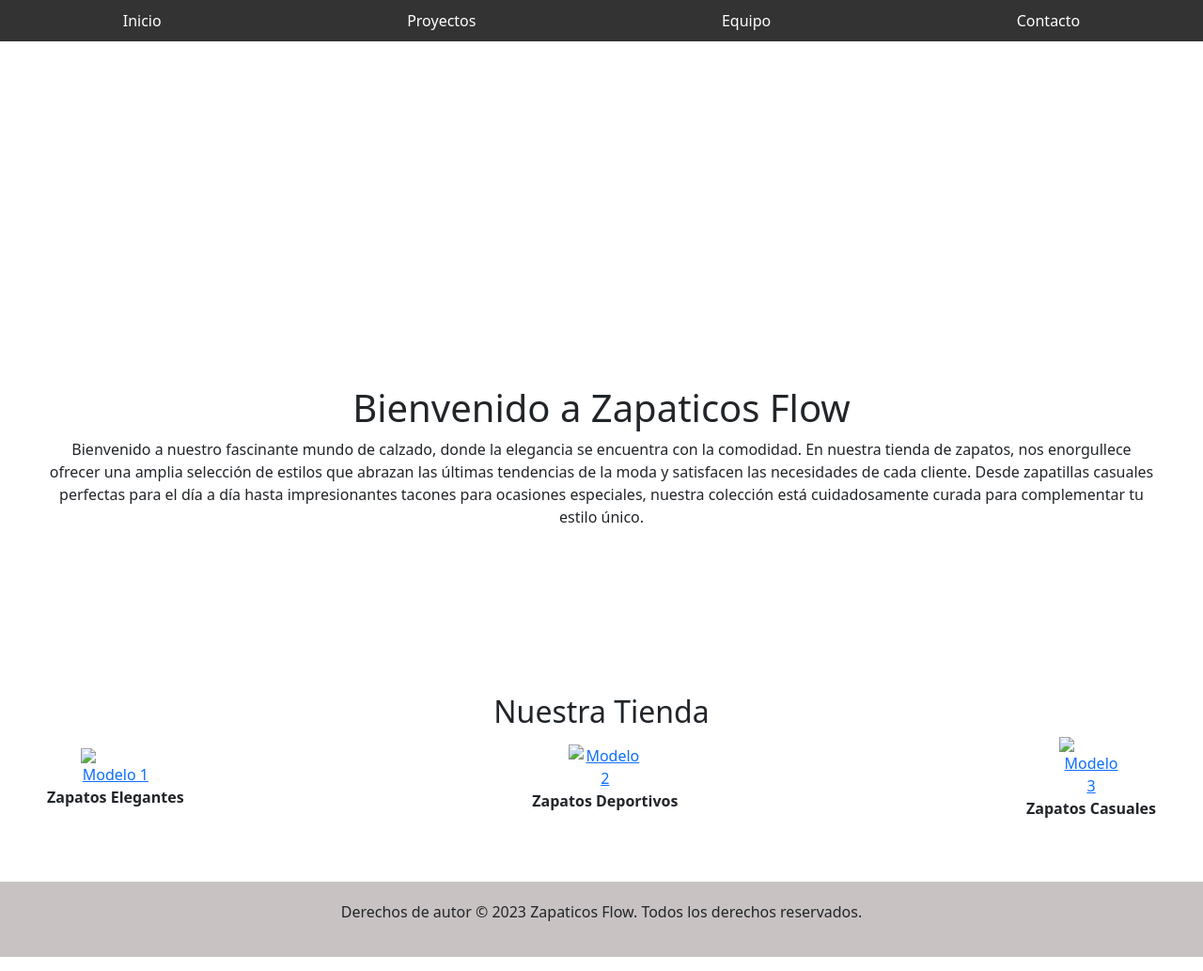
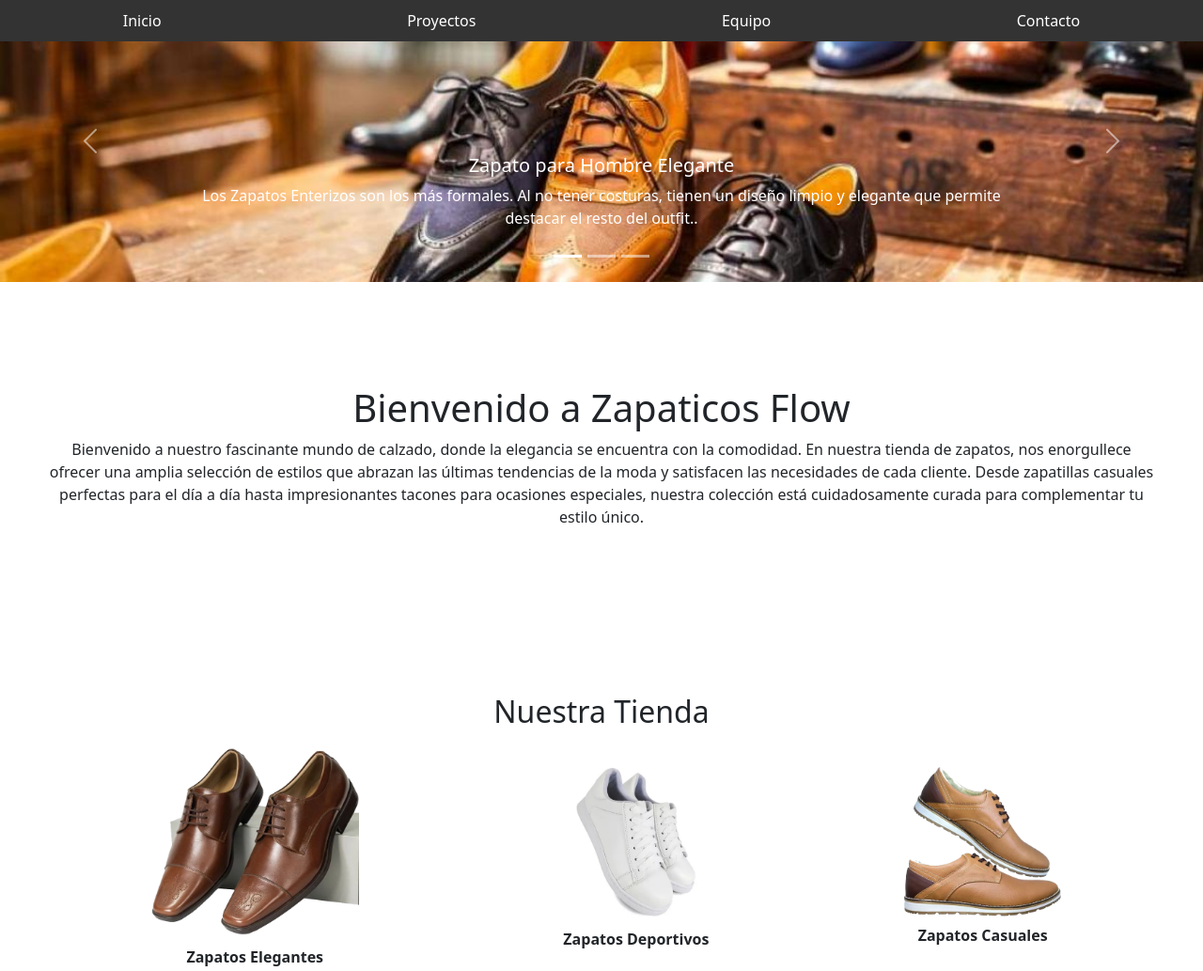
Before and after one commit to orozco21/finalelectiva, a plain HTML site: page index.html in a window 1280 px wide. Shown: the top 1033 px of the page at 94% size. Drawn offline with nearby package versions, Linux system fonts and the light colour scheme; the site is published under a folder, as on GitHub Pages, so addresses that start at the root find nothing.

Commit message:
Update index.html

```diff
--- a/index.html
+++ b/index.html
@@ -25,21 +25,21 @@
       </div>
       <div class="carousel-inner">
         <div class="carousel-item active">
-          <img src="/imagenes/ZAPATO1.jpeg" class="imagen d-block w-100" alt="...">
+          <img src="imagenes/ZAPATO1.jpeg" class="imagen d-block w-100" alt="...">
           <div class="carousel-caption d-none d-md-block">
             <h5>Zapato para Hombre Elegante</h5>
             <p>Los Zapatos Enterizos son los más formales. Al no tener costuras, tienen un diseño limpio y elegante que permite destacar el resto del outfit..</p>
           </div>
         </div>
         <div class="carousel-item">
-          <img src="/imagenes/ZAPATO2.jpg" class="imagen d-block w-100" alt="...">
+          <img src="imagenes/ZAPATO2.jpg" class="imagen d-block w-100" alt="...">
           <div class="carousel-caption d-none d-md-block">
             <h5>Zapato para Hombre Deportivo</h5>
             <p>Zapatos deportivos para hombre. Con un diseño moderno y materiales de alta calidad, nuestros zapatos te ofrecen la comodidad y el rendimiento que necesitas.</p>
           </div>
         </div>
         <div class="carousel-item">
-          <img src="/imagenes/ZAPATO3.jpg" class="imagen d-block w-100" alt="...">
+          <img src="imagenes/ZAPATO3.jpg" class="imagen d-block w-100" alt="...">
           <div class="carousel-caption d-none d-md-block">
             <h5>Zapato para Hombre Casual</h5>
             <p>Calzado casual utilizado fuera del entorno laboral. Aunque también puede utilizarse en este en función del tipo de vestimenta que se requiera.</p>
@@ -69,21 +69,21 @@
       <div class="GaleriaTienda">
         <figure>
           <a href="contacto.html">
-          <img src="/imagenes/zapatoelegante.png" alt="Modelo 1">
+          <img src="imagenes/zapatoelegante.png" alt="Modelo 1">
         </a>
           <figcaption><b>Zapatos Elegantes</b></figcaption>
         </figure>
 
         <figure>
           <a href="contacto.html">
-          <img src="/imagenes/zapatodeportivo.png" alt="Modelo 2">
+          <img src="imagenes/zapatodeportivo.png" alt="Modelo 2">
         </a>
           <figcaption><b>Zapatos Deportivos</b></figcaption>
         </figure>
 
         <figure>
           <a href="contacto.html">
-          <img src="/imagenes/zapatocasual.png" alt="Modelo 3">
+          <img src="imagenes/zapatocasual.png" alt="Modelo 3">
         </a>
           <figcaption><b>Zapatos Casuales</b></figcaption>
         </figure>
```
